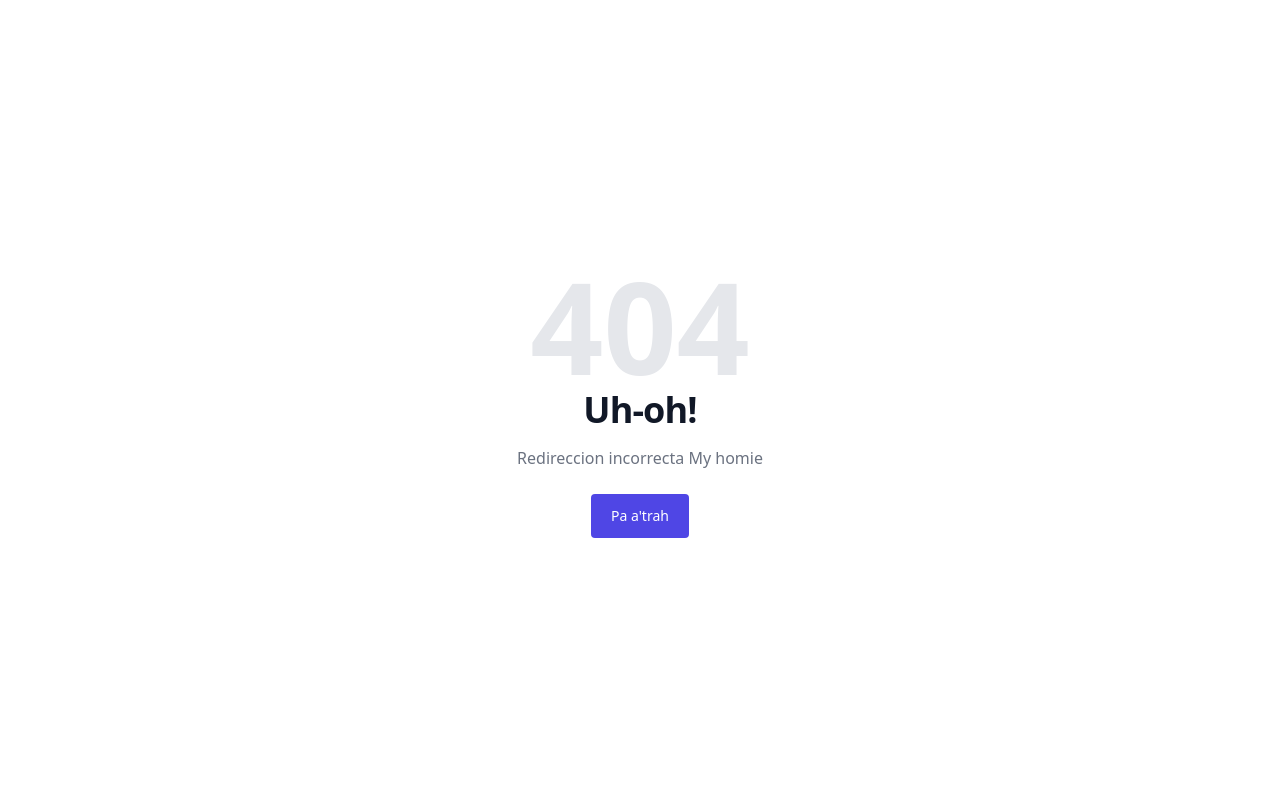
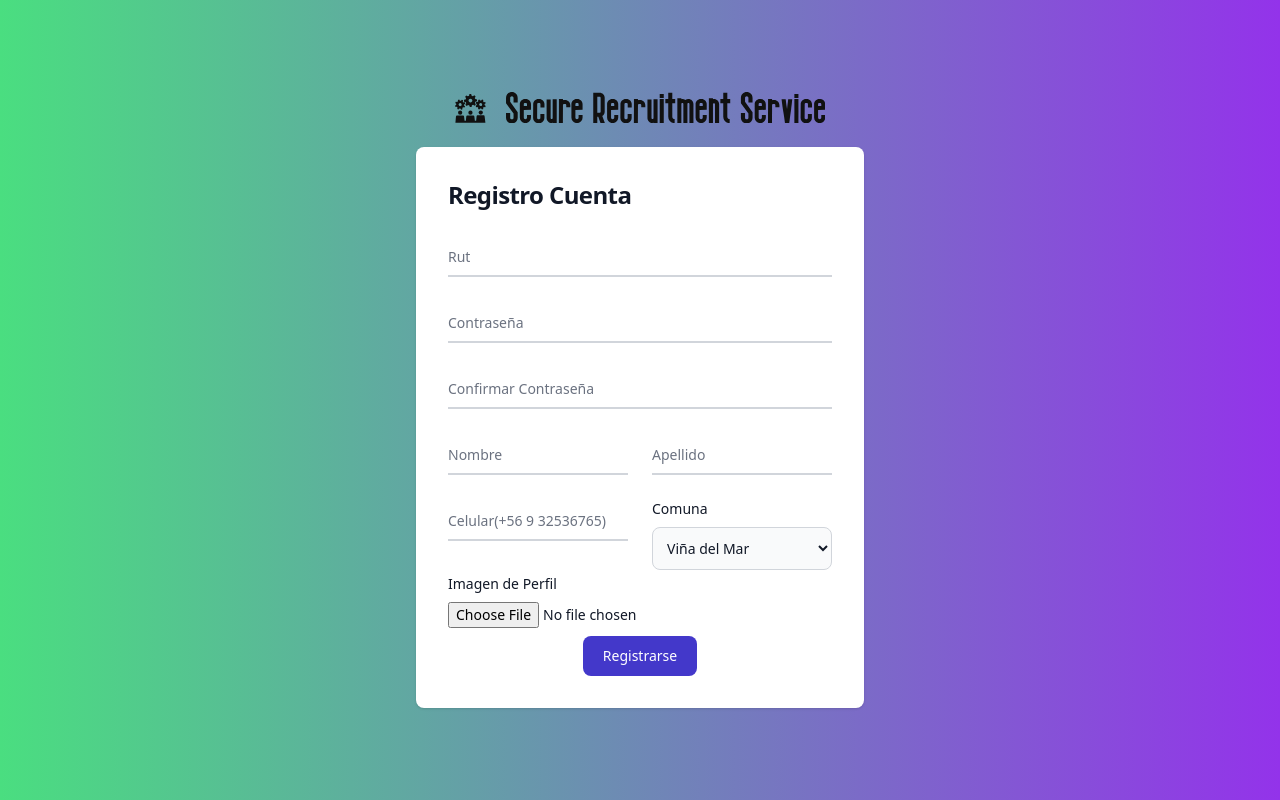
Before and after one commit to NICCANAS/SRS, a React (Create React App) app in the folder reactapp/: page /Register in a window 1280 px wide. Before the commit this address had no page. Built offline with nearby package versions, Linux system fonts and the light colour scheme; the HTML template or start-up script is replaced by a standard one.

Commit message:
VIVA SHILE X2

```diff
--- a/reactapp/src/App.js
+++ b/reactapp/src/App.js
@@ -5,6 +5,7 @@
 import Error404 from './container/errors/Error404';
 import Home from './container/pages/Home';
 import Login from './container/pages/login';
+import Register from './container/pages/Register';
 
 function App() {
   return (
@@ -17,6 +18,8 @@
           <Route path="/" element={<Home />}/>
           {/*Login*/}
           <Route path="/Login" element={<Login />}/>
+
+          <Route path="/Register" element={<Register />}/>
         </Routes>
       </Router>
     </Provider>
--- a/reactapp/src/components/log-in/login.js
+++ b/reactapp/src/components/log-in/login.js
@@ -1,4 +1,5 @@
 import { connect } from 'react-redux'
+import { Link } from 'react-router-dom'
 
 function Login() {
     return (
@@ -34,7 +35,8 @@
                                 </div>
                                 <button type="submit" class="w-full text-white bg-indigo-600 hover:bg-indigo-700 focus:ring-4 focus:outline-none focus:ring-indigo-300 font-medium rounded-lg text-sm px-5 py-2.5 text-center dark:bg-indigo-600 dark:hover:bg-indigo-700 dark:focus:ring-primary-800">Ingresar</button>
                                 <p class="text-sm font-light text-gray-500 dark:text-gray-400">
-                                    ¿No te encuentras registrado? <a href="#" class="font-medium text-indigo-600 hover:underline dark:text-indigo-500">Registrarse</a>
+                                    ¿No te encuentras registrado?
+                                    <Link to="/Register" className="font-medium text-indigo-600 hover:underline dark:text-indigo-500">Registrarse</Link>
                                 </p>
                             </form>
                         </div>
--- /dev/null
+++ b/reactapp/src/components/register/register.js
@@ -0,0 +1,75 @@
+import { connect } from 'react-redux'
+import { ReactComponent as SvgLogoUsado } from '../../components/svg/logo_empresa.svg'
+
+function Register() {
+    return (
+        <section class="bg-gradient-to-r from-green-400 to-purple-600">
+            <div class="flex flex-col items-center justify-center px-6 py-8 mx-auto md:h-screen lg:py-0">
+                <a href="#" class="flex items-center mb-6 text-2xl font-semibold text-gray-900 dark:text-white">
+                    <SvgLogoUsado />
+                </a>
+                <div class="w-full bg-white rounded-lg shadow dark:border md:mt-0 sm:max-w-md xl:p-0 dark:bg-gray-800 dark:border-gray-700">
+                    <div class="p-6 space-y-4 md:space-y-6 sm:p-8">
+                        <h1 class="text-xl font-bold leading-tight tracking-tight text-gray-900 md:text-2xl dark:text-white">
+                            Registro Cuenta
+                        </h1>
+                        <form>
+                            <div class="relative z-0 w-full mb-6 group">
+                                <input type="text" name="floating_rut" id="floating_rut" class="block py-2.5 px-0 w-full text-sm text-gray-900 bg-transparent border-0 border-b-2 border-gray-300 appearance-none dark:text-white dark:border-gray-600 dark:focus:border-blue-500 focus:outline-none focus:ring-0 focus:border-blue-600 peer" placeholder=" " required />
+                                <label for="floating_email" class="peer-focus:font-medium absolute text-sm text-gray-500 dark:text-gray-400 duration-300 transform -translate-y-6 scale-75 top-3 -z-10 origin-[0] peer-focus:left-0 peer-focus:text-blue-600 peer-focus:dark:text-blue-500 peer-placeholder-shown:scale-100 peer-placeholder-shown:translate-y-0 peer-focus:scale-75 peer-focus:-translate-y-6">Rut</label>
+                            </div>
+                            <div class="relative z-0 w-full mb-6 group">
+                                <input type="password" name="floating_password" id="floating_password" class="block py-2.5 px-0 w-full text-sm text-gray-900 bg-transparent border-0 border-b-2 border-gray-300 appearance-none dark:text-white dark:border-gray-600 dark:focus:border-blue-500 focus:outline-none focus:ring-0 focus:border-blue-600 peer" placeholder=" " required />
+                                <label for="floating_password" class="peer-focus:font-medium absolute text-sm text-gray-500 dark:text-gray-400 duration-300 transform -translate-y-6 scale-75 top-3 -z-10 origin-[0] peer-focus:left-0 peer-focus:text-blue-600 peer-focus:dark:text-blue-500 peer-placeholder-shown:scale-100 peer-placeholder-shown:translate-y-0 peer-focus:scale-75 peer-focus:-translate-y-6">Contraseña</label>
+                            </div>
+                            <div class="relative z-0 w-full mb-6 group">
+                                <input type="password" name="repeat_password" id="floating_repeat_password" class="block py-2.5 px-0 w-full text-sm text-gray-900 bg-transparent border-0 border-b-2 border-gray-300 appearance-none dark:text-white dark:border-gray-600 dark:focus:border-blue-500 focus:outline-none focus:ring-0 focus:border-blue-600 peer" placeholder=" " required />
+                                <label for="floating_repeat_password" class="peer-focus:font-medium absolute text-sm text-gray-500 dark:text-gray-400 duration-300 transform -translate-y-6 scale-75 top-3 -z-10 origin-[0] peer-focus:left-0 peer-focus:text-blue-600 peer-focus:dark:text-blue-500 peer-placeholder-shown:scale-100 peer-placeholder-shown:translate-y-0 peer-focus:scale-75 peer-focus:-translate-y-6">Confirmar Contraseña</label>
+                            </div>
+                            <div class="grid md:grid-cols-2 md:gap-6">
+                                <div class="relative z-0 w-full mb-6 group">
+                                    <input type="text" name="floating_first_name" id="floating_first_name" class="block py-2.5 px-0 w-full text-sm text-gray-900 bg-transparent border-0 border-b-2 border-gray-300 appearance-none dark:text-white dark:border-gray-600 dark:focus:border-blue-500 focus:outline-none focus:ring-0 focus:border-blue-600 peer" placeholder=" " required />
+                                    <label for="floating_first_name" class="peer-focus:font-medium absolute text-sm text-gray-500 dark:text-gray-400 duration-300 transform -translate-y-6 scale-75 top-3 -z-10 origin-[0] peer-focus:left-0 peer-focus:text-blue-600 peer-focus:dark:text-blue-500 peer-placeholder-shown:scale-100 peer-placeholder-shown:translate-y-0 peer-focus:scale-75 peer-focus:-translate-y-6">Nombre</label>
+                                </div>
+                                <div class="relative z-0 w-full mb-6 group">
+                                    <input type="text" name="floating_last_name" id="floating_last_name" class="block py-2.5 px-0 w-full text-sm text-gray-900 bg-transparent border-0 border-b-2 border-gray-300 appearance-none dark:text-white dark:border-gray-600 dark:focus:border-blue-500 focus:outline-none focus:ring-0 focus:border-blue-600 peer" placeholder=" " required />
+                                    <label for="floating_last_name" class="peer-focus:font-medium absolute text-sm text-gray-500 dark:text-gray-400 duration-300 transform -translate-y-6 scale-75 top-3 -z-10 origin-[0] peer-focus:left-0 peer-focus:text-blue-600 peer-focus:dark:text-blue-500 peer-placeholder-shown:scale-100 peer-placeholder-shown:translate-y-0 peer-focus:scale-75 peer-focus:-translate-y-6">Apellido</label>
+                                </div>
+                            </div>
+                            <div class="grid md:grid-cols-2 md:gap-6">
+                                <div class="relative z-0 w-full mb-6 group">
+                                    <input type="tel" pattern="[0-9]{3}-[0-9]{3}-[0-9]{4}" name="floating_phone" id="floating_phone" class="block py-2.5 px-0 w-full text-sm text-gray-900 bg-transparent border-0 border-b-2 border-gray-300 appearance-none dark:text-white dark:border-gray-600 dark:focus:border-blue-500 focus:outline-none focus:ring-0 focus:border-blue-600 peer" placeholder=" " required />
+                                    <label for="floating_phone" class="peer-focus:font-medium absolute text-sm text-gray-500 dark:text-gray-400 duration-300 transform -translate-y-6 scale-75 top-3 -z-10 origin-[0] peer-focus:left-0 peer-focus:text-blue-600 peer-focus:dark:text-blue-500 peer-placeholder-shown:scale-100 peer-placeholder-shown:translate-y-0 peer-focus:scale-75 peer-focus:-translate-y-6">Celular(+56 9 32536765)</label>
+                                </div>
+                                <div class="relative z-0 w-full mb-1 group">
+                                    <label for="countries" class="block mb-2 text-sm font-medium text-gray-900 dark:text-white">Comuna</label>
+                                    <select id="countries" class="bg-gray-50 border border-gray-300 text-gray-900 text-sm rounded-lg focus:ring-blue-500 focus:border-blue-500 block w-full p-2.5 dark:bg-gray-700 dark:border-gray-600 dark:placeholder-gray-400 dark:text-white dark:focus:ring-blue-500 dark:focus:border-blue-500">
+                                        <option>Viña del Mar</option>
+                                        <option>Quilpue</option>
+                                        <option>Villa Alemana</option>
+                                        <option>Belloto</option>
+                                        <option>Curauma</option>
+                                        <option>Casa Blanca</option>
+                                    </select>
+                                </div>
+                            </div>
+                            <label class="block mb-2 text-sm font-medium text-gray-900 dark:text-white" for="user_avatar">Imagen de Perfil</label>
+                            <input class="block mb-2 text-sm font-medium text-gray-900 dark:text-white" aria-describedby="user_avatar_help" id="user_avatar" type="file"></input>
+                            <center><button type="submit" class="text-white bg-indigo-700 hover:bg-indigo-800 focus:ring-4 focus:outline-none focus:ring-indigo-300 font-medium rounded-lg text-sm w-full sm:w-auto px-5 py-2.5 text-center dark:bg-indigo-600 dark:hover:bg-indigo-700 dark:focus:ring-indigo-800">Registrarse</button></center>
+                        </form>
+                    </div>
+                </div>
+            </div>
+        </section>
+
+
+    )
+}
+
+const mapStateToProps = (state) => ({
+
+})
+
+export default connect(mapStateToProps, {
+
+})(Register)
--- /dev/null
+++ b/reactapp/src/container/pages/Register.jsx
@@ -0,0 +1,12 @@
+import Layout from "../../hocs/layouts/layout"
+import Register from "../../components/register/register"
+
+
+function Home () {
+    return (
+        <Layout>
+            <Register/>
+        </Layout>
+    )
+}
+export default Home;
```
